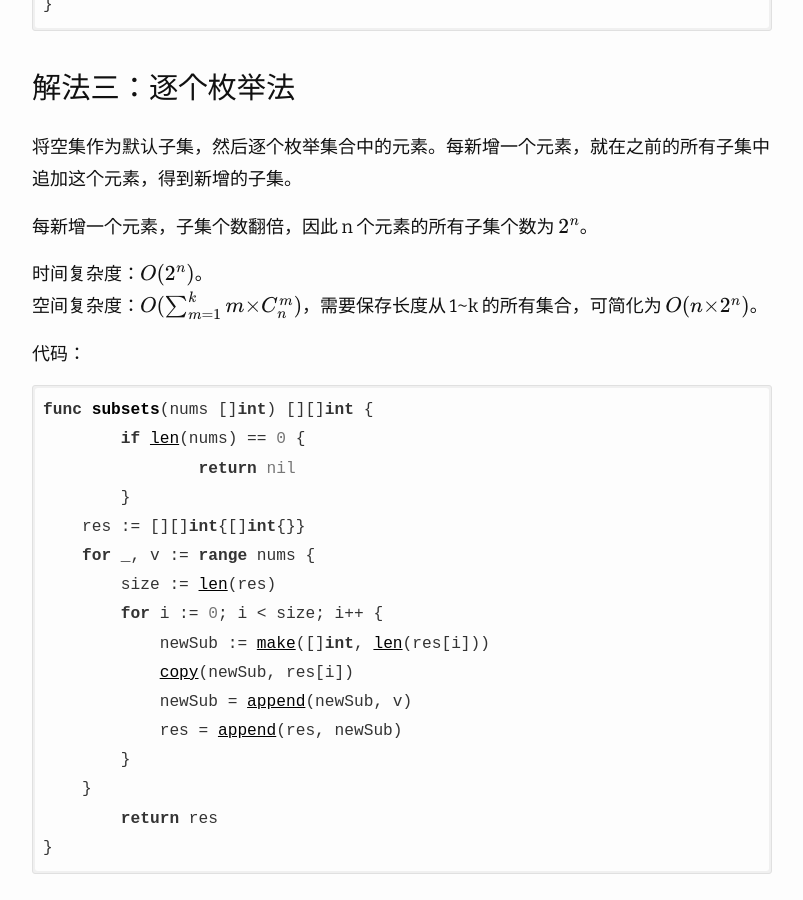
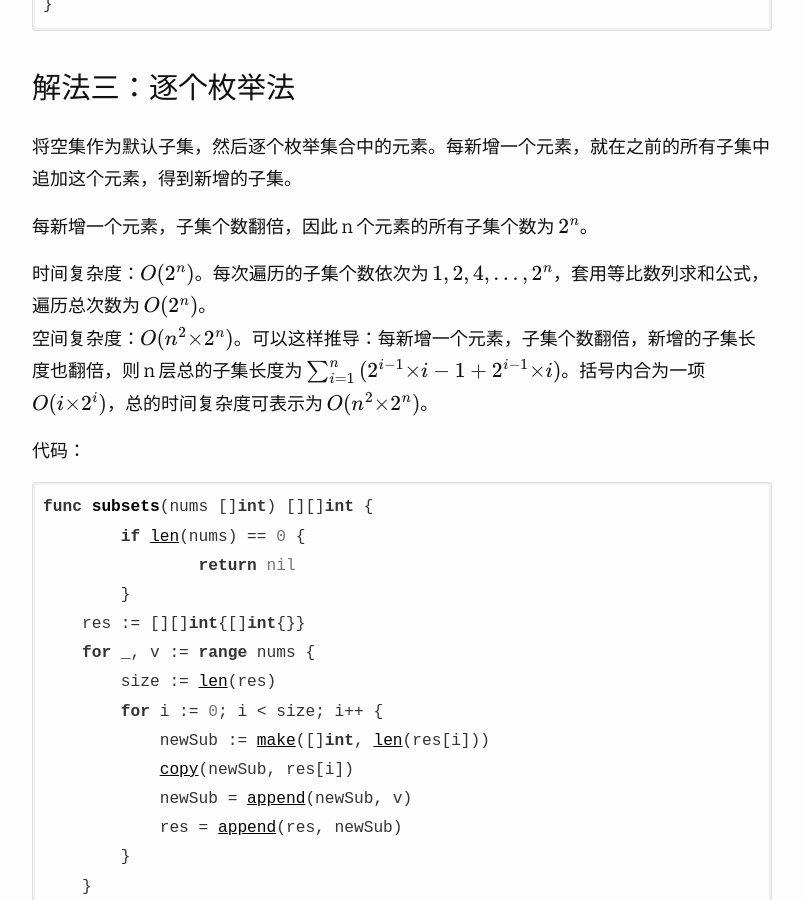
Before and after one commit to imageslr/blog, a Jekyll site: the page built from _posts/2020-01-29-leetcode-78.md, in a window 1280 px wide and 900 px high, scrolled down 2792 px. Shown: the whole window, without its empty margins (238-1041 px from the left). Built offline with Jekyll 4.4.1, drawn with Linux system fonts in a browser that asks for light colours; nearby versions of some CDN libraries; formulas are drawn with MathJax 3; comment, search, counter and statistics services are not loaded; some of the changed text lies outside the part shown.

Commit message:
update post

````diff
--- a/_posts/2020-01-29-leetcode-78.md
+++ b/_posts/2020-01-29-leetcode-78.md
@@ -14,7 +14,7 @@
 如果 n 个元素都不相同，可以使用二进制转换法求得所有的子集。将一个数从 0 开始，每次加 1，一直加到 $2^n-1$，其二进制表示从 `000...000` 到 `111...111`，每一位表示对应元素是否被选择。
 
 时间复杂度：$O(n×2^n)$。
-空间复杂度：$O(n×2^n)$。
+空间复杂度：$O(n)$，需要一个数组临时保存每个组合，不算保存最终结果所需的空间。
 
 ```go
 func subsets(nums []int) [][]int {
@@ -41,8 +41,8 @@
 ### 解法二：递归（回溯算法）
 依次从 `[start,n]` 选择一个元素 `i`，得到一个新的组合。然后进入下一层，下一层只能选择 `[i+1,n]` 之间的元素。从下一层返回时，删除刚才选的这个元素，继续选择下一个元素。这是一个回溯的过程。
 
-时间复杂度：$O(n×2^n)$。
-空间复杂度：$O(n×2^n)$
+时间复杂度：$O(2^n)$。每次递归都会找到一个解，一共 $2^n$ 个解。
+空间复杂度：$O(n)$，递归的最大深度，不算保存最终结果所需的空间。
 
 代码：
 ```go
@@ -76,8 +76,8 @@
 
 每新增一个元素，子集个数翻倍，因此 n 个元素的所有子集个数为 $2^n$。
 
-时间复杂度：$O(2^n)$。
-空间复杂度：$O(\sum_{m=1}^{k}{m×C_n^m})$，需要保存长度从 1~k 的所有集合，可简化为 $O(n×2^n)$。
+时间复杂度：$O(2^n)$。每次遍历的子集个数依次为 $1,2,4,...,2^n$，套用等比数列求和公式，遍历总次数为 $O(2^n)$。
+空间复杂度：$O(n^2×2^n)$。可以这样推导：每新增一个元素，子集个数翻倍，新增的子集长度也翻倍，则 n 层总的子集长度为 $\sum_{i=1}^n{(2^{i-1}×{i-1}+2^{i-1}×i)}$。括号内合为一项 $O(i×2^i)$，总的时间复杂度可表示为 $O(n^2×2^n)$。
 
 代码：
 ```go
````
Also changed, not shown: other parts of _posts/2020-01-29-leetcode-78.md (+0 -1 lines), _posts/2020-01-28-51-n-queen.md (+1 -1 lines), _posts/2020-01-27-leetcode-36.md (line endings or trailing spaces).
